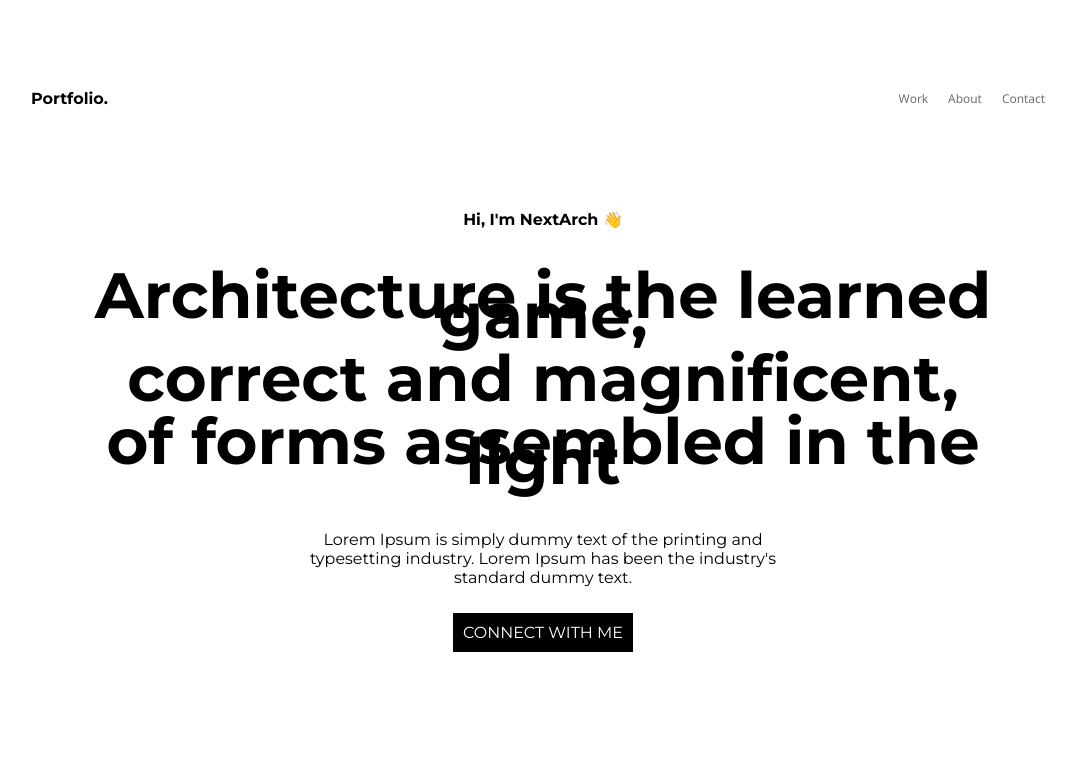
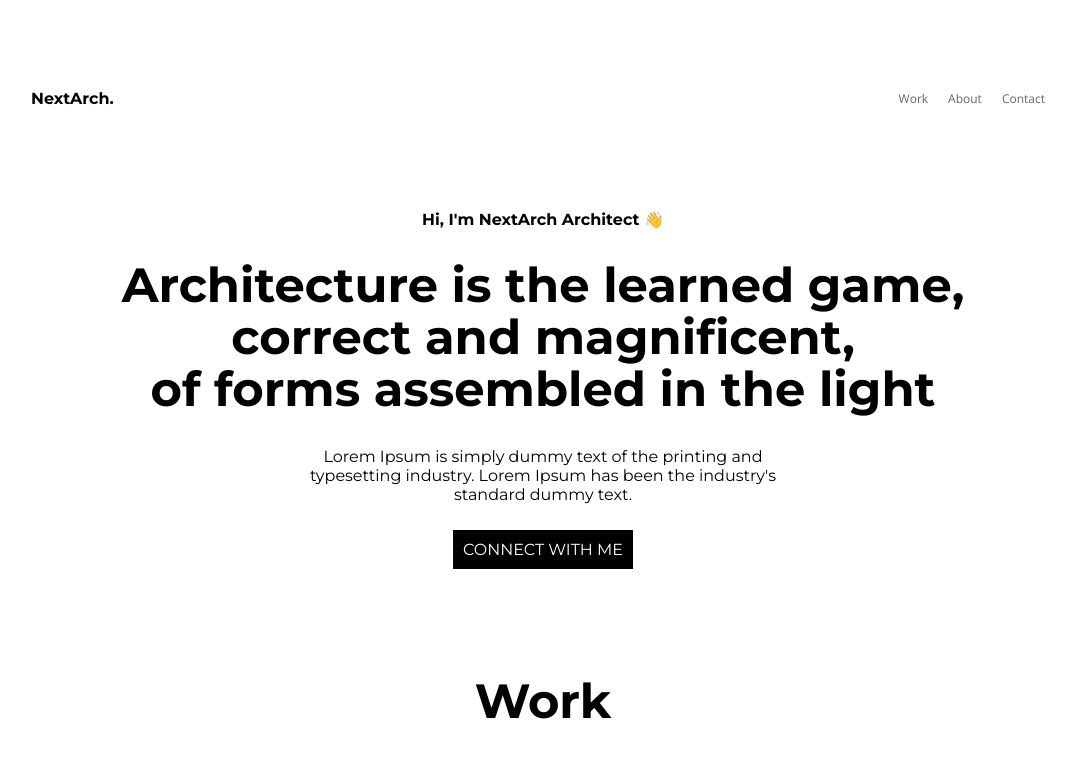
Before and after one commit to bdgroup101/nextarch-websites, a Gatsby site: page / in a window 1280 px wide. Shown: the top 760 px of the page, without its empty margins (97-1173 px from the left). Built offline with nearby package versions, Linux system fonts and the light colour scheme; Gatsby itself is replaced by a stand-in of ours; grey boxes are pictures that could not be loaded.

Commit message:
header and nav changes

```diff
--- a/src/components/Navbar.js
+++ b/src/components/Navbar.js
@@ -11,7 +11,7 @@ const Navbar = () => {
             className="name"
             tabIndex={0}
           >
-            Portfolio.
+            NextArch.
           </div>
           <div className="links-wrapper">
             <button onClick={() => scrollTo("#work")}>Work</button>
--- a/src/styles/header.scss
+++ b/src/styles/header.scss
@@ -20,19 +20,19 @@
   }
   .heading-wrapper {
     h1 {
-      font-size: 4rem;
+      font-size: 3rem;
       text-align: center;
       line-height: 20px;
       @include media(">=phone", "<lgphone") {
-        font-size: 1.5rem;
+        font-size: 1rem;
         line-height: 10px;
       }
       @include media(">=lgphone", "<tablet") {
-        font-size: 1.5rem;
+        font-size: 1rem;
         line-height: 10px;
       }
       @include media(">=tablet", "<desktop") {
-        font-size: 2.5rem;
+        font-size: 2rem;
       }
     }
   }
--- a/src/yourdata.js
+++ b/src/yourdata.js
@@ -15,7 +15,7 @@ import instagramIcon from "./images/instagram.svg"
 export default {
 
   //   Header Details ---------------------
-  name: "NextArch",
+  name: "NextArch Architect",
   headerTagline: [
     //Line 1 For Header
     "Architecture is the learned game,",
```
